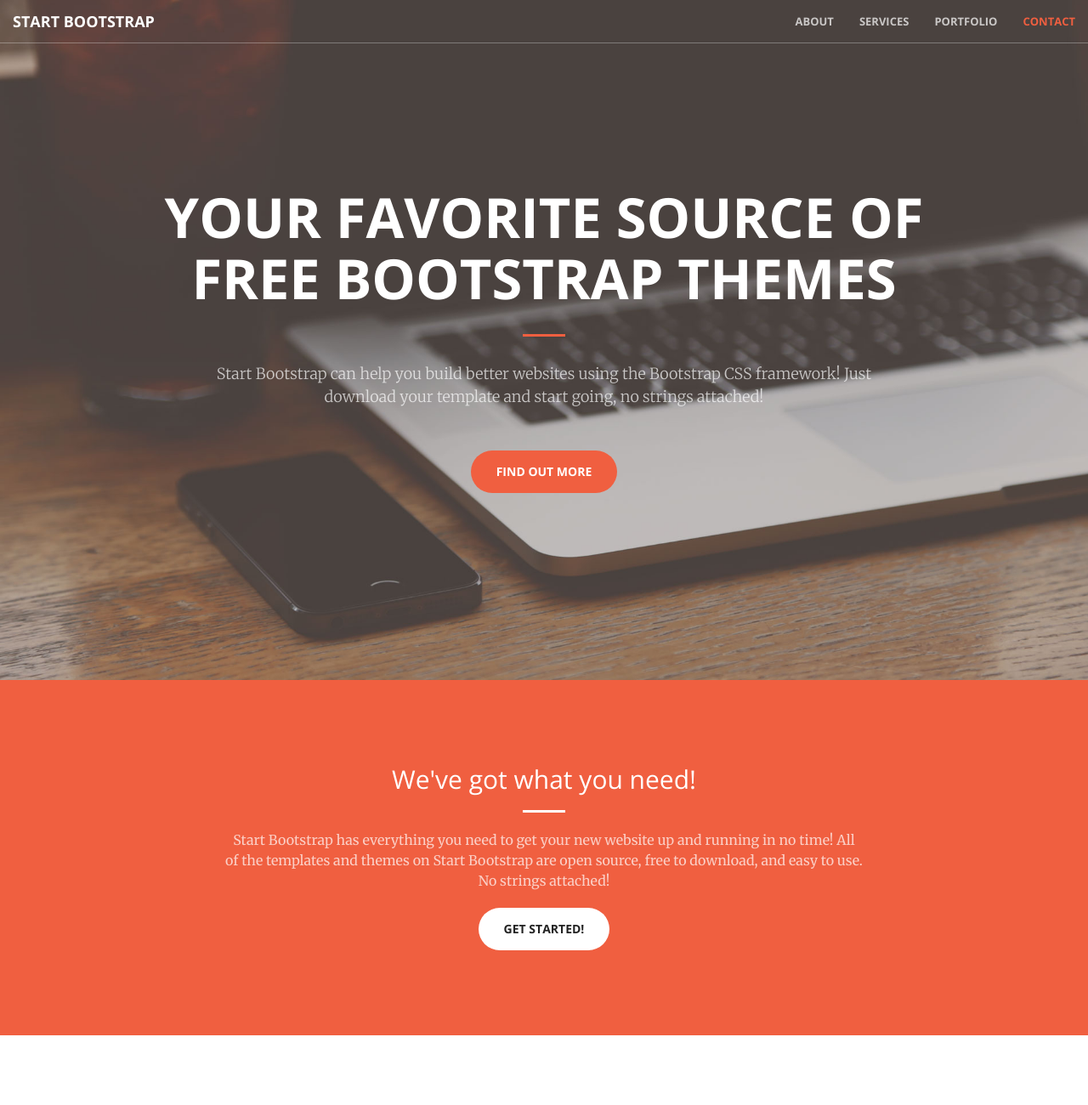
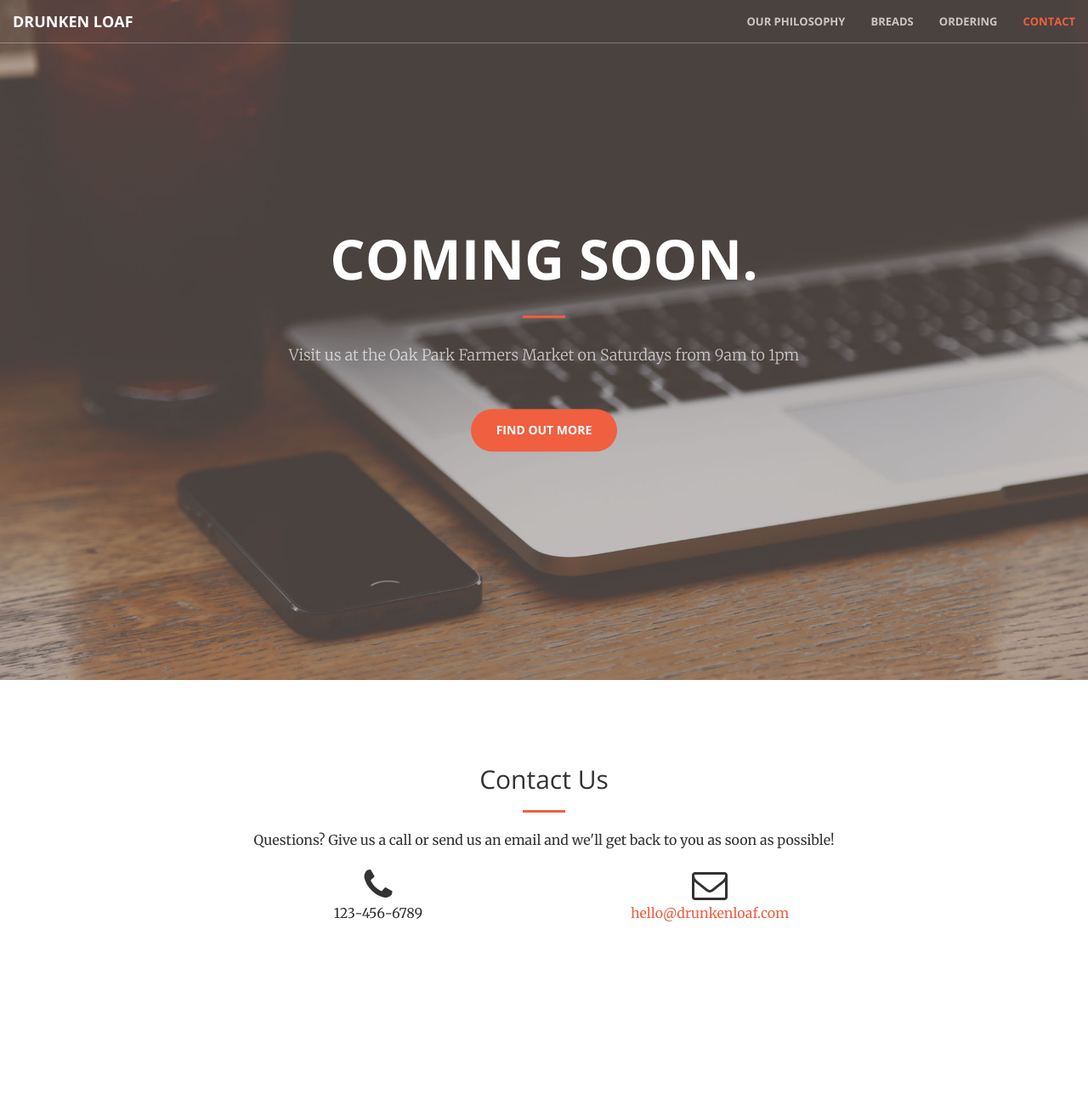
Before and after one commit to theresabui/drunkenloaf, a plain HTML site: page index.html in a window 1280 px wide. Shown: the top 1300 px of the page at 85% size. After the commit the page ends 1206 px from the top, so only its background shows below. Drawn offline with nearby package versions, Linux system fonts and the light colour scheme.

Commit message:
updated sections and page text

```diff
--- a/index.html
+++ b/index.html
@@ -9,7 +9,7 @@
     <meta name="description" content="">
     <meta name="author" content="">
 
-    <title>Creative - Start Bootstrap Theme</title>
+    <title>Drunken Loaf</title>
 
     <!-- Bootstrap Core CSS -->
     <link rel="stylesheet" href="css/bootstrap.min.css" type="text/css">
@@ -46,20 +46,20 @@
                     <span class="icon-bar"></span>
                     <span class="icon-bar"></span>
                 </button>
-                <a class="navbar-brand page-scroll" href="#page-top">Start Bootstrap</a>
+                <a class="navbar-brand page-scroll" href="#page-top">Drunken Loaf</a>
             </div>
 
             <!-- Collect the nav links, forms, and other content for toggling -->
             <div class="collapse navbar-collapse" id="bs-example-navbar-collapse-1">
                 <ul class="nav navbar-nav navbar-right">
                     <li>
-                        <a class="page-scroll" href="#about">About</a>
+                        <a class="page-scroll" href="#Our Philosophy">Our Philosophy</a>
                     </li>
                     <li>
-                        <a class="page-scroll" href="#services">Services</a>
+                        <a class="page-scroll" href="#Breads">Breads</a>
                     </li>
                     <li>
-                        <a class="page-scroll" href="#portfolio">Portfolio</a>
+                        <a class="page-scroll" href="#Ordering">Ordering</a>
                     </li>
                     <li>
                         <a class="page-scroll" href="#contact">Contact</a>
@@ -74,13 +74,15 @@
     <header>
         <div class="header-content">
             <div class="header-content-inner">
-                <h1>Your Favorite Source of Free Bootstrap Themes</h1>
+                <h1>Coming Soon.</h1>
                 <hr>
-                <p>Start Bootstrap can help you build better websites using the Bootstrap CSS framework! Just download your template and start going, no strings attached!</p>
+                <p>Visit us at the Oak Park Farmers Market on Saturdays from 9am to 1pm</p>
                 <a href="#about" class="btn btn-primary btn-xl page-scroll">Find Out More</a>
             </div>
         </div>
     </header>
+
+	<!--
 
     <section class="bg-primary" id="about">
         <div class="container">
@@ -244,13 +246,15 @@
         </div>
     </aside>
 
+						-->
+
     <section id="contact">
         <div class="container">
             <div class="row">
                 <div class="col-lg-8 col-lg-offset-2 text-center">
-                    <h2 class="section-heading">Let's Get In Touch!</h2>
+                    <h2 class="section-heading">Contact Us</h2>
                     <hr class="primary">
-                    <p>Ready to start your next project with us? That's great! Give us a call or send us an email and we will get back to you as soon as possible!</p>
+                    <p>Questions? Give us a call or send us an email and we'll get back to you as soon as possible!</p>
                 </div>
                 <div class="col-lg-4 col-lg-offset-2 text-center">
                     <i class="fa fa-phone fa-3x wow bounceIn"></i>
@@ -258,7 +262,7 @@
                 </div>
                 <div class="col-lg-4 text-center">
                     <i class="fa fa-envelope-o fa-3x wow bounceIn" data-wow-delay=".1s"></i>
-                    <p><a href="mailto:your-email@your-domain.com">feedback@startbootstrap.com</a></p>
+                    <p><a href="hello@drunkenloaf.com">hello@drunkenloaf.com</a></p>
                 </div>
             </div>
         </div>
```
